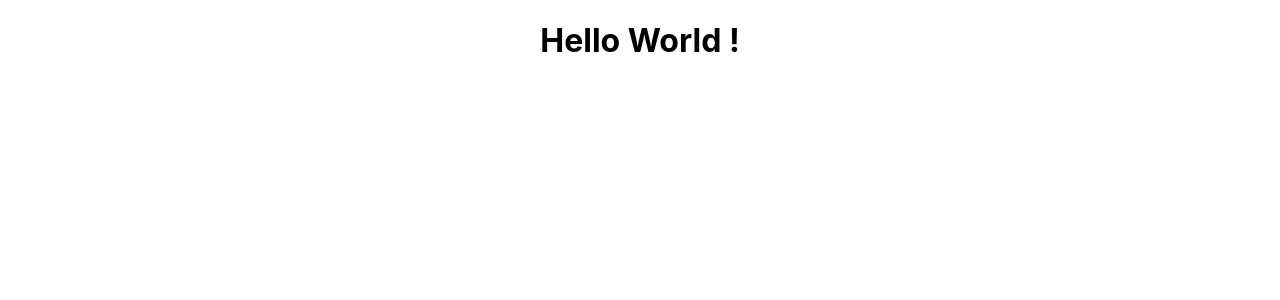
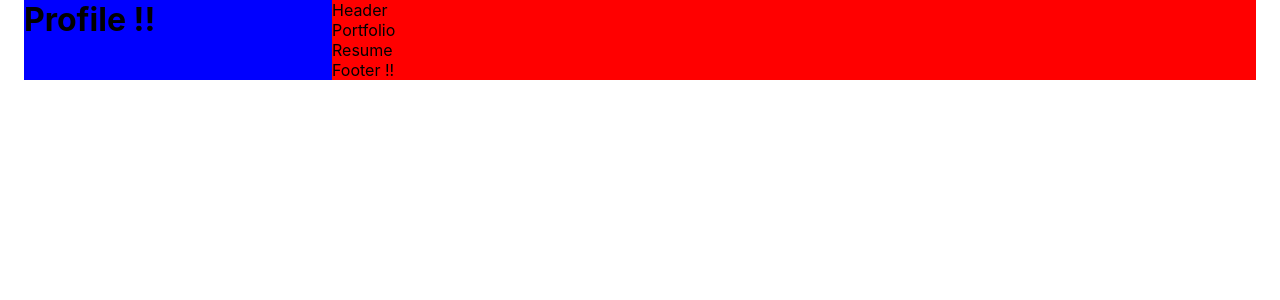
Before and after one commit to amri-coder/portfolioMaher, a React (Create React App) app: page / in a window 1280 px wide. Shown: the top 300 px of the page. Built offline with nearby package versions, Linux system fonts and the light colour scheme.

Commit message:
projet site web perso

```diff
--- a/package.json
+++ b/package.json
@@ -5,6 +5,7 @@
   "dependencies": {
     "@material-ui/core": "^4.12.3",
     "@material-ui/icons": "^4.11.2",
+    "@material-ui/lab": "^4.0.0-alpha.60",
     "@testing-library/jest-dom": "^5.14.1",
     "@testing-library/react": "^11.2.7",
     "@testing-library/user-event": "^12.8.3",
--- a/public/index.html
+++ b/public/index.html
@@ -13,7 +13,7 @@
 
     <link rel="manifest" href="%PUBLIC_URL%/manifest.json" />
 
-    <title>React App</title>
+    <title>¤ Maher ¤</title>
   </head>
   <body>
     <noscript>You need to enable JavaScript to run this app.</noscript>
--- a/src/App.js
+++ b/src/App.js
@@ -1,10 +1,27 @@
+import React from 'react';
+import { Container, Grid } from '@material-ui/core';
+import Profile from './components/Profile/Profile';
+import Header from './components/Header/Header';
+import Portfolio from './pages/Portfolio/Portfolio';
+import Resume from './pages/Resume/Resume';
+import Footer from './components/Footer/Footer';
 import './App.css';
 
 function App() {
   return (
-    <div className="App">
-     <h1>Hello World !</h1>
-    </div>
+    <Container>
+      <Grid container>
+        <Grid item xs={12} sm={12} md={4} lg={3} style={{backgroundColor:'blue'}}>
+          <Profile />
+        </Grid>
+        <Grid item xs style={{backgroundColor:'red'}}>
+          <Header />
+          <Portfolio />
+          <Resume />
+          <Footer />
+        </Grid>
+      </Grid>
+    </Container>
   );
 }
 
--- /dev/null
+++ b/src/components/Footer/Footer.js
@@ -0,0 +1,11 @@
+import React from 'react'
+
+const Footer = () => {
+    return (
+        <div>
+            Footer !!
+        </div>
+    )
+}
+
+export default Footer
--- /dev/null
+++ b/src/components/Header/Header.js
@@ -0,0 +1,11 @@
+import React from 'react'
+
+const Header = () => {
+    return (
+        <div>
+            Header
+        </div>
+    )
+}
+
+export default Header
--- /dev/null
+++ b/src/components/Profile/Profile.js
@@ -0,0 +1,11 @@
+import React from 'react'
+
+function Profile() {
+    return (
+        <div>
+            <h1>Profile !!</h1>
+        </div>
+    )
+}
+
+export default Profile
--- a/src/index.css
+++ b/src/index.css
@@ -1,5 +1,9 @@
+* {
+  margin: 0;
+}
+
 body {
-  margin: 0;
+
   font-family: -apple-system, BlinkMacSystemFont, 'Segoe UI', 'Roboto', 'Oxygen',
     'Ubuntu', 'Cantarell', 'Fira Sans', 'Droid Sans', 'Helvetica Neue',
     sans-serif;
--- /dev/null
+++ b/src/pages/Portfolio/Portfolio.js
@@ -0,0 +1,11 @@
+import React from 'react'
+
+const Portfolio = () => {
+    return (
+        <div>
+            Portfolio
+        </div>
+    )
+}
+
+export default Portfolio
--- /dev/null
+++ b/src/pages/Resume/Resume.js
@@ -0,0 +1,11 @@
+import React from 'react'
+
+const Resume = () => {
+    return (
+        <div>
+            Resume
+        </div>
+    )
+}
+
+export default Resume
```
Also changed, not shown: 1 other file (tests, documents, lock files or other folders).
